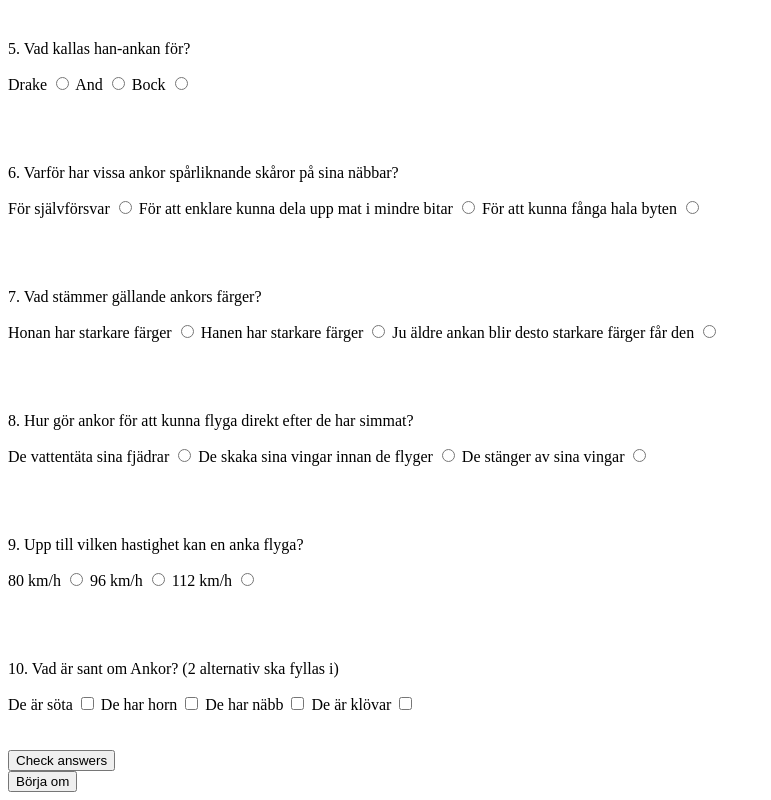
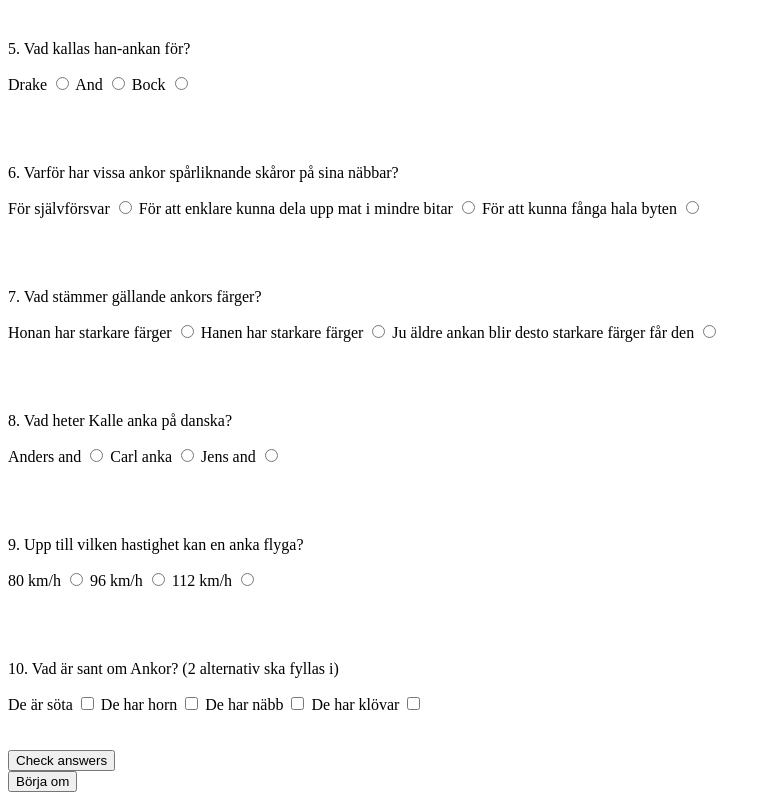
Before and after one commit to Celinis/Uppg3-JS1, a plain HTML site: page index.html in a window 1280 px wide. Shown: the part 625-1425 px from the top of the page, without its empty margins (0-771 px from the left). Drawn offline with Linux system fonts and the light colour scheme.

Commit message:
Justering av en fråga

```diff
--- a/index.html
+++ b/index.html
@@ -122,15 +122,15 @@
     <br />
     <br />
     <div>
-        <p>8. Hur gör ankor för att kunna flyga direkt efter de har simmat?</p>
+        <p>8. Vad heter Kalle anka på danska?</p>
 
-        <label for="waterproof">De vattentäta sina fjädrar</label>
+        <label for="waterproof">Anders and</label>
         <input type="radio" name="question8" value="true" id="waterproof">
 
-        <label for="shake">De skaka sina vingar innan de flyger</label>
+        <label for="shake">Carl anka</label>
         <input type="radio" name="question8" value="false" id="shake">
 
-        <label for="powerOf">De stänger av sina vingar</label>
+        <label for="powerOf">Jens and</label>
         <input type="radio" name="question8" value="false" id="powerOf">
     </div>
     <br />
@@ -163,7 +163,7 @@
         <label for="3">De har näbb</label>
         <input type="checkbox" name="question10" value="true" id="3">
 
-        <label for="2">De är klövar</label>
+        <label for="2">De har klövar</label>
         <input type="checkbox" name="question10" value="false" id="2">
     </div>
     <br />
```
